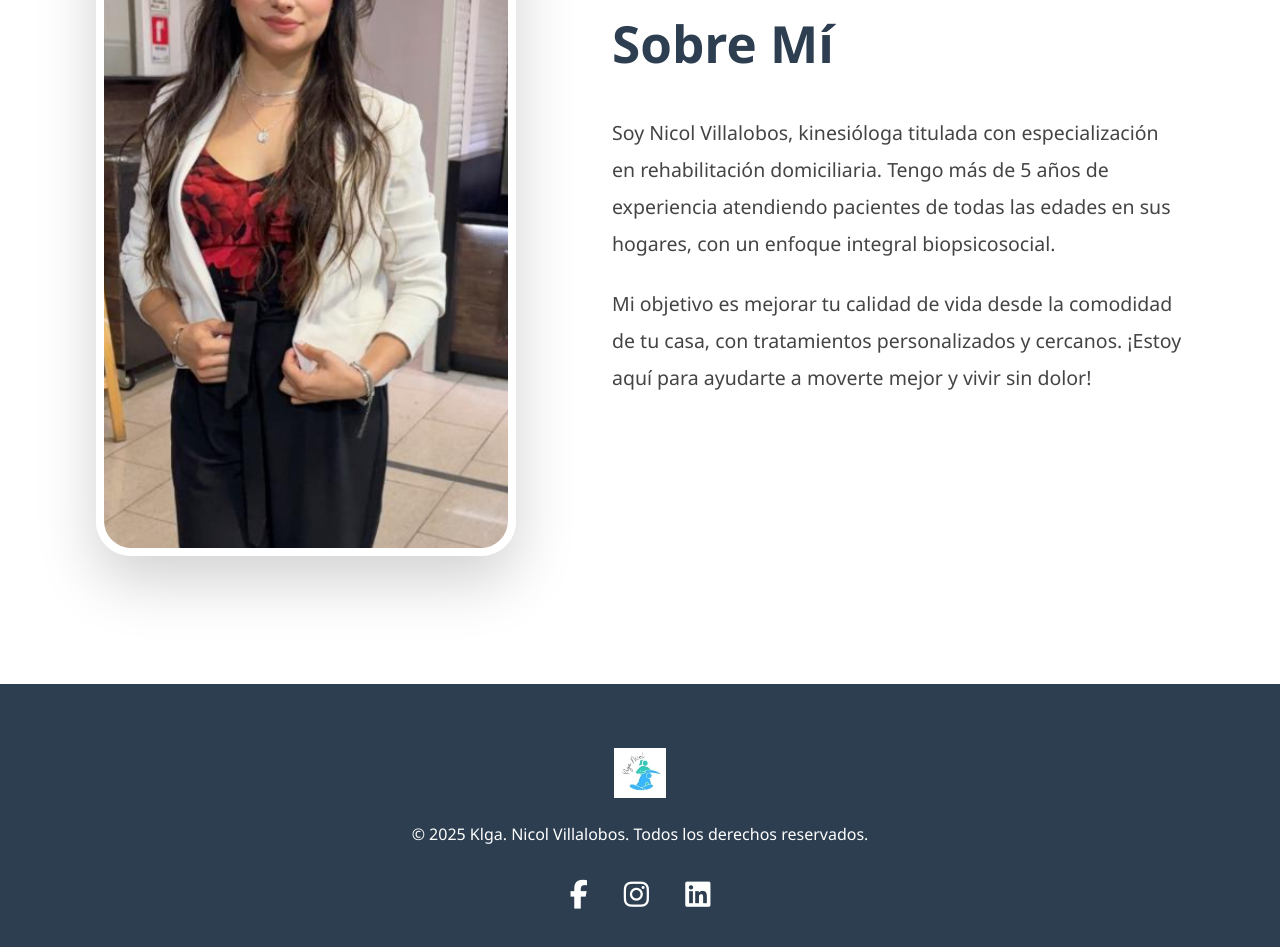
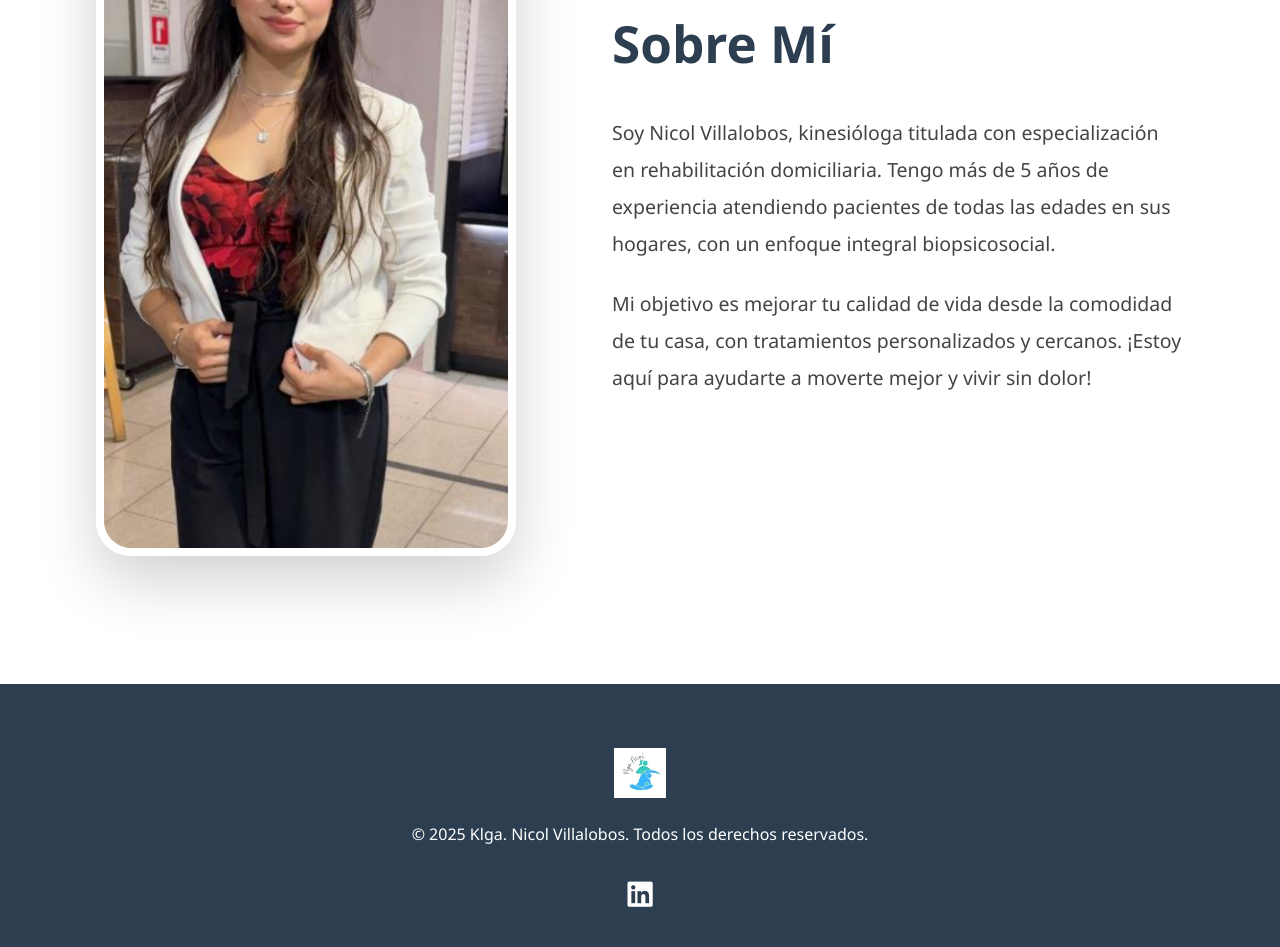
Before and after one commit to kinesiologianicol-art/kinenicol, a plain HTML site: page index.html in a window 1280 px wide. Shown: the part 2110-3057 px from the top of the page. Drawn offline with Linux system fonts and the light colour scheme.

Commit message:
agrega linkedin

```diff
--- a/index.html
+++ b/index.html
@@ -97,9 +97,9 @@
             <img src="img/logo.jpeg" alt="Logo" class="footer-logo">
             <p>© 2025 Klga. Nicol Villalobos. Todos los derechos reservados.</p>
             <div class="social">
-                <a href="#"><i class="fab fa-facebook-f"></i></a>
-                <a href="#"><i class="fab fa-instagram"></i></a>
-                <a href="#"><i class="fab fa-linkedin"></i></a>
+
+
+                <a href="https://cl.linkedin.com/in/kinesiologanicolvillalobos" target="blank"><i class="fab fa-linkedin"></i></a>
             </div>
         </div>
     </footer>
```
